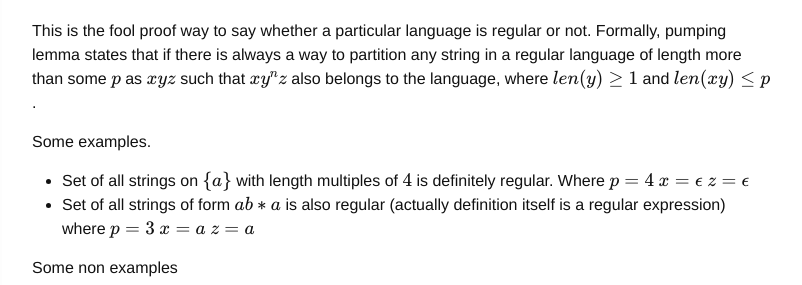
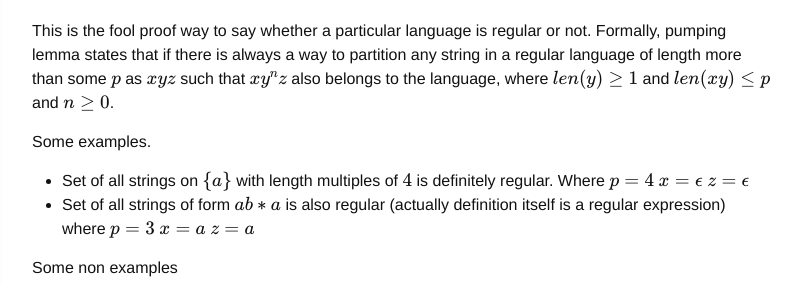
Before and after one commit to yellowflash/yellowflash.github.io, a Jekyll site: the page built from _posts/2016-01-12-expressibility-regular-expression.md, in a window 1280 px wide. Shown: the part 1125-1410 px from the top of the page, without its empty margins (238-1040 px from the left). Built offline with Jekyll 4.4.1, drawn with Linux system fonts in a browser that asks for light colours; formulas are drawn with MathJax 3; comment, search, counter and statistics services are not loaded.

Commit message:
Adding more conditions on pumping lemma

```diff
--- a/_posts/2016-01-12-expressibility-regular-expression.md
+++ b/_posts/2016-01-12-expressibility-regular-expression.md
@@ -28,7 +28,7 @@ So any set of string which doesnt have this property is regular. For example, $b
 Pumping lemma
 -------------
 
-This is the fool proof way to say whether a particular language is regular or not. Formally, pumping lemma states that if there is always a way to partition any string in a regular language of length more than some $p$ as $$xyz$$ such that $$xy^nz$$ also belongs to the language, where $len(y) \ge 1$ and $len(xy) \le p$ .
+This is the fool proof way to say whether a particular language is regular or not. Formally, pumping lemma states that if there is always a way to partition any string in a regular language of length more than some $p$ as $$xyz$$ such that $$xy^nz$$ also belongs to the language, where $len(y) \ge 1$ and $len(xy) \le p$ and $$n \ge 0$$.
 
 Some examples.
 
```
